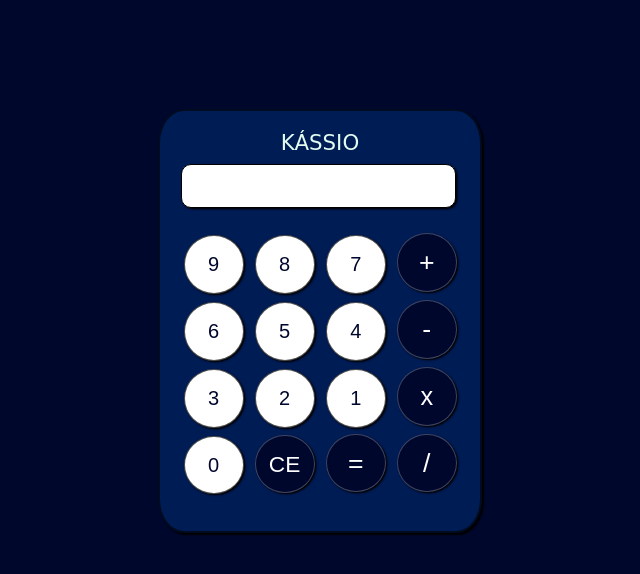
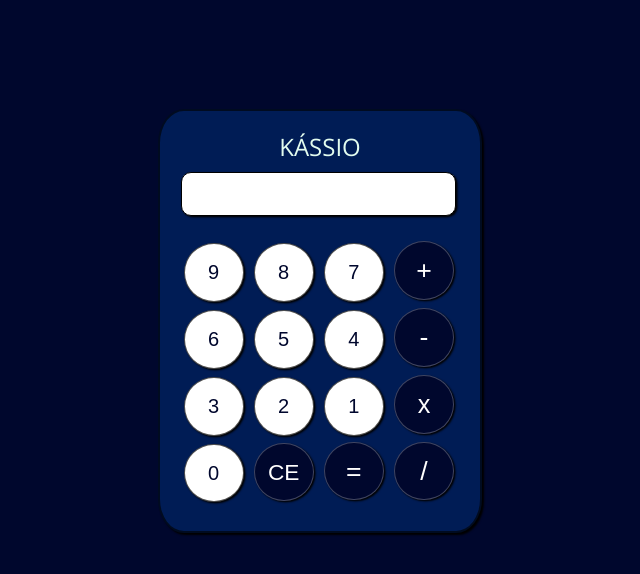
Before and after one commit to JuniorZani/Calculator, a plain HTML site: page index.html in a window 1280 px wide. Shown: the whole page, without its empty margins (320-960 px from the left). Drawn offline with nearby package versions, Linux system fonts and the light colour scheme.

Commit message:
patch 1.3
Font changed, second operator select blocked.

```diff
--- a/calculator.css
+++ b/calculator.css
@@ -1,7 +1,7 @@
 body{
     background-color: #00072D;
     margin-top: 8.5%;
-    font-family: 'Righteous', cursive;
+    font-family: 'Open Sans', sans-serif;
 }
 
 section{
@@ -17,7 +17,7 @@ section{
 
 #title{
     color: #E2FCEF;
-    font-size: 16pt;
+    font-size: 18pt;
     text-align: center;
     margin: 3% 0%;
 }
--- a/calculator.js
+++ b/calculator.js
@@ -17,13 +17,14 @@ function submitNumbers(numberState, number){
 }
 
 function opSelect(id){
-    if(id != operator)
+    if(secondNumber.length == 0){
+        if(id != operator)
         setColor(operator, '#00072D', 'white');
-    operator = id;
-    setColor(id, '#ffee00', '#00072D');
-
+        operator = id;
+        setColor(id, '#ffee00', '#00072D');
+        textInput.value = Number(firstNumber);
+    }
     numberState = true;
-    textInput.value = Number(firstNumber);
 }
 
 function setColor(id, bgColor, fontColor){
--- a/index.html
+++ b/index.html
@@ -7,6 +7,7 @@
     <link rel="stylesheet" href="calculator.css">
     <link rel="preconnect" href="https://fonts.googleapis.com">
     <link rel="preconnect" href="https://fonts.gstatic.com" crossorigin>
+    <link href="https://fonts.googleapis.com/css2?family=Open+Sans&display=swap" rel="stylesheet">
 
     <title>Calculator</title>
 </head>
```
